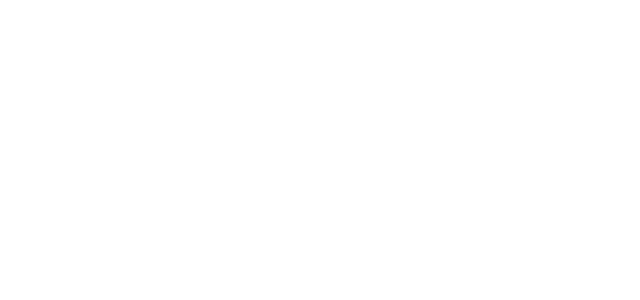
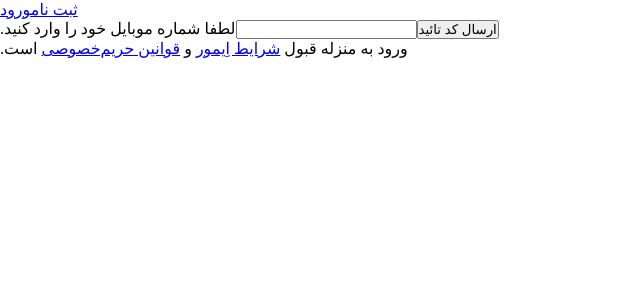
Before and after one commit to neginashkan/Login-Create-Account-Page, a React (Vite) app: page / in a window 1280 px wide. Shown: the top 300 px of the page, without its empty margins (0-640 px from the left). Built offline with nearby package versions, Linux system fonts and the light colour scheme.

Commit message:
set all html elements for the page

```diff
--- a/src/CSS/styles.css
+++ b/src/CSS/styles.css
@@ -0,0 +1,8 @@
+* {
+  box-sizing: border-box;
+  margin: 0;
+  padding: 0;
+}
+
+/* body {
+} */
--- /dev/null
+++ b/src/Components/LoginCreatAccount.jsx
@@ -0,0 +1,21 @@
+import "../CSS/styles.css";
+
+export default function LoginCreatAccount() {
+    return (
+        <div className="login-creat-account-container">
+            <div className="login-creat-account-link">
+                <a href="#" rel="noopener noreferrer" className="creat-account-link">ثبت نام</a>
+                <a href="#" rel="noopener noreferrer" className="login-link">ورود</a>
+            </div>
+            <form className="login-creat-account-form">
+                <label for="phone-number">.لطفا شماره موبایل خود را وارد کنید</label>
+                <input type="tel" name="phone-number" className="phone-number"
+                    pattern="[0-9]{3}-[0-9]{3}-[0-9]{4}"
+                    required/>
+                <input type="submit" value="ارسال کد تائید" className="verification-code-button"/>
+            </form>
+            <p className="conditions">.ورود به منزله قبول <a href="#" rel="noopener noreferrer" className="aimor-conditions">شرایط اِیمور</a> و <a href="#" rel="noopener noreferrer" className="privacy-policy">قوانین حریم‌خصوصی</a> است </p>
+
+        </div>
+    );
+}
--- a/src/LoginCreatAccountPage.jsx
+++ /dev/null
@@ -1,9 +0,0 @@
-import "./CSS/styles.css";
-
-export default function LoginCreatAccountPage() {
-    return (
-        <div className="login-creat-account">
-
-        </div>
-    );
-}
--- /dev/null
+++ b/src/Page.jsx
@@ -0,0 +1,12 @@
+import "./CSS/styles.css";
+import LoginCreatAccount from "./Components/LoginCreatAccount"
+
+
+
+export default function Page() {
+    return (
+        <div>
+            <LoginCreatAccount />
+        </div>
+    );
+}
--- a/src/main.jsx
+++ b/src/main.jsx
@@ -1,10 +1,10 @@
 import React from 'react'
 import ReactDOM from 'react-dom/client'
-import LoginCreatAccountPage from './LoginCreatAccountPage.jsx'
+import Page from "./Page"
 import "./CSS/styles.css"
 
 ReactDOM.createRoot(document.getElementById('root')).render(
   <React.StrictMode>
-    <LoginCreatAccountPage />
+    <Page/>
   </React.StrictMode>,
 )
```
Also changed, not shown: src/Images/Background.png (added).
